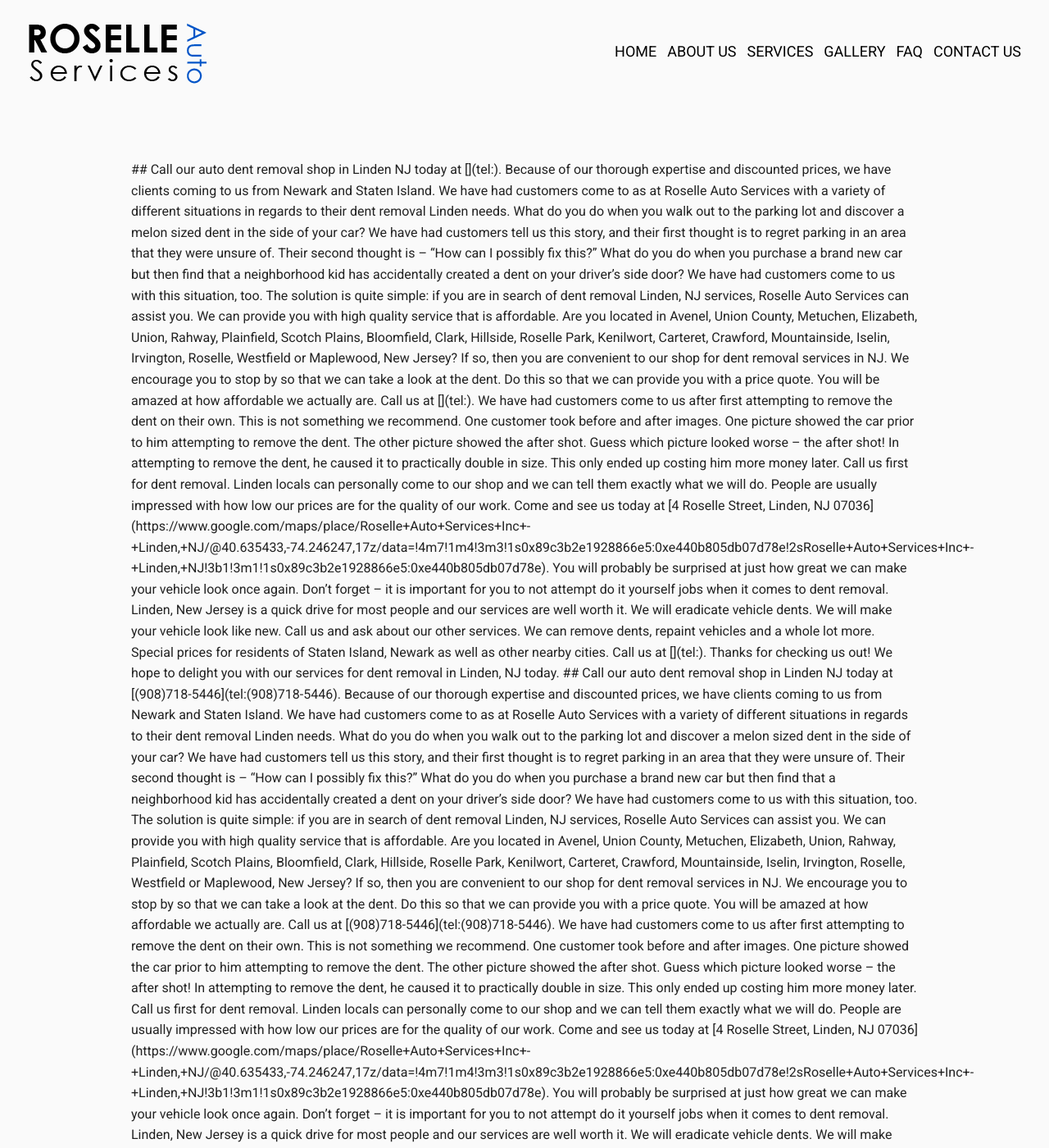
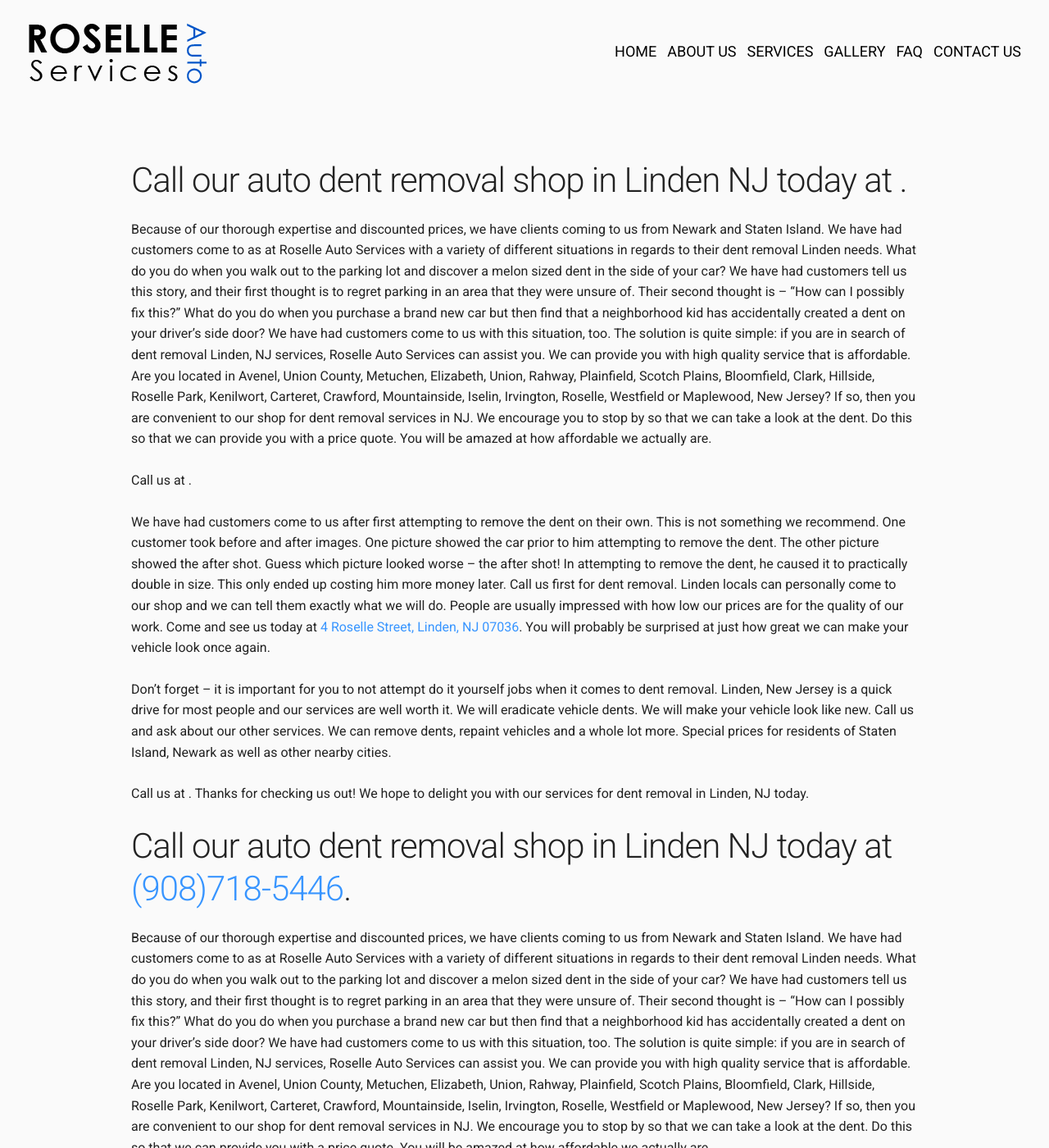
Before and after one commit to roselleautoservices/roselleautoservices.github.io, a Jekyll site: the page built from dent-removal-linden/index.md, in a window 1280 px wide and 1400 px high. Shown: the whole window at 82% size. Built offline with Jekyll 4.4.1, drawn with Linux system fonts in a browser that asks for light colours; nearby versions of some CDN libraries; Markdown is read by kramdown in place of the engine named in the settings; some of the changed text lies outside the part shown.

Commit message:
more pages fix

```diff
--- a/dent-removal-linden/index.md
+++ b/dent-removal-linden/index.md
@@ -6,8 +6,8 @@
 slogan: Dent Removal Linden
 ---
 
-<section>
 {% for global in site.data.global %}
+{% capture m %}
 ## Call our auto dent removal shop in Linden NJ today at [{{ global.number }}](tel:{{ global.number }}).
 Because of our thorough expertise and discounted prices, we have clients coming to us from Newark and Staten Island. We have had customers come to as at Roselle Auto Services with a variety of different situations in regards to their dent removal Linden needs. What do you do when you walk out to the parking lot and discover a melon sized dent in the side of your car? We have had customers tell us this story, and their first thought is to regret parking in an area that they were unsure of. Their second thought is – “How can I possibly fix this?” What do you do when you purchase a brand new car but then find that a neighborhood kid has accidentally created a dent on your driver’s side door? We have had customers come to us with this situation, too. The solution is quite simple: if you are in search of dent removal Linden, NJ services, Roselle Auto Services can assist you. We can provide you with high quality service that is affordable. Are you located in Avenel, Union County, Metuchen, Elizabeth, Union, Rahway, Plainfield, Scotch Plains, Bloomfield, Clark, Hillside, Roselle Park, Kenilwort, Carteret, Crawford, Mountainside, Iselin, Irvington, Roselle, Westfield or Maplewood, New Jersey? If so, then you are convenient to our shop for dent removal services in NJ. We encourage you to stop by so that we can take a look at the dent. Do this so that we can provide you with a price quote. You will be amazed at how affordable we actually are.
 
@@ -24,5 +24,6 @@
 
 Call us at [{{ global.number }}](tel:{{ global.number }}). Thanks for checking us out! We hope to delight you with our services for dent removal in Linden, NJ today.
 
+{% endcapture %}
+{{ m | markdownify }}
 {% endfor %}
-</section>
```
Also changed, not shown: auto-collision-linden/index.md (+4 -4 lines), collision-center-linden/index.md (+5 -3 lines), collision-repair-linden/index.md (+3 -2 lines), dent-repair-linden/index.md (+3 -2 lines), frame-straightening-linden/index.md (+3 -2 lines).
